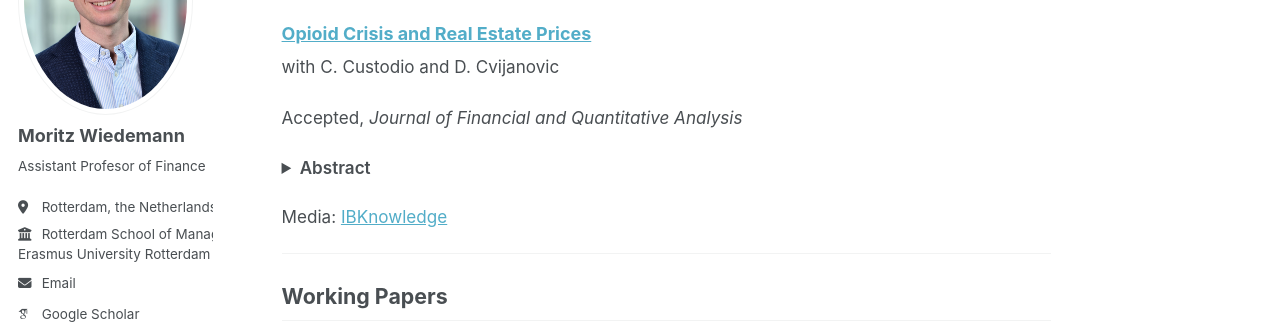
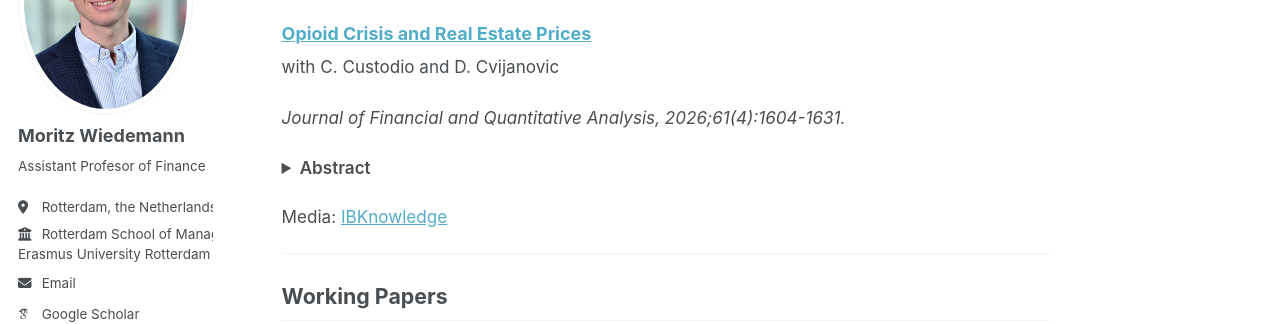
Before and after one commit to WiedemannM/WiedemannM.github.io, a Jekyll site: the page built from _pages/research.md, in a window 1280 px wide and 900 px high. Shown: the part 213-537 px from the top of the window. Built offline with Jekyll 4.4.1, drawn with Linux system fonts in a browser that asks for light colours; some web fonts are replaced; a script bundle is joined from its source files by our own code; library files that are not in the unit come from our copies.

Commit message:
Update research.md

```diff
--- a/_pages/research.md
+++ b/_pages/research.md
@@ -10,7 +10,7 @@ author_profile: true
 
 with C. Custodio and D. Cvijanovic
 
-Accepted, *Journal of Financial and Quantitative Analysis*
+*Journal of Financial and Quantitative Analysis, 2026;61(4):1604-1631.*
 
 <details>
 <summary>Abstract</summary>
```
